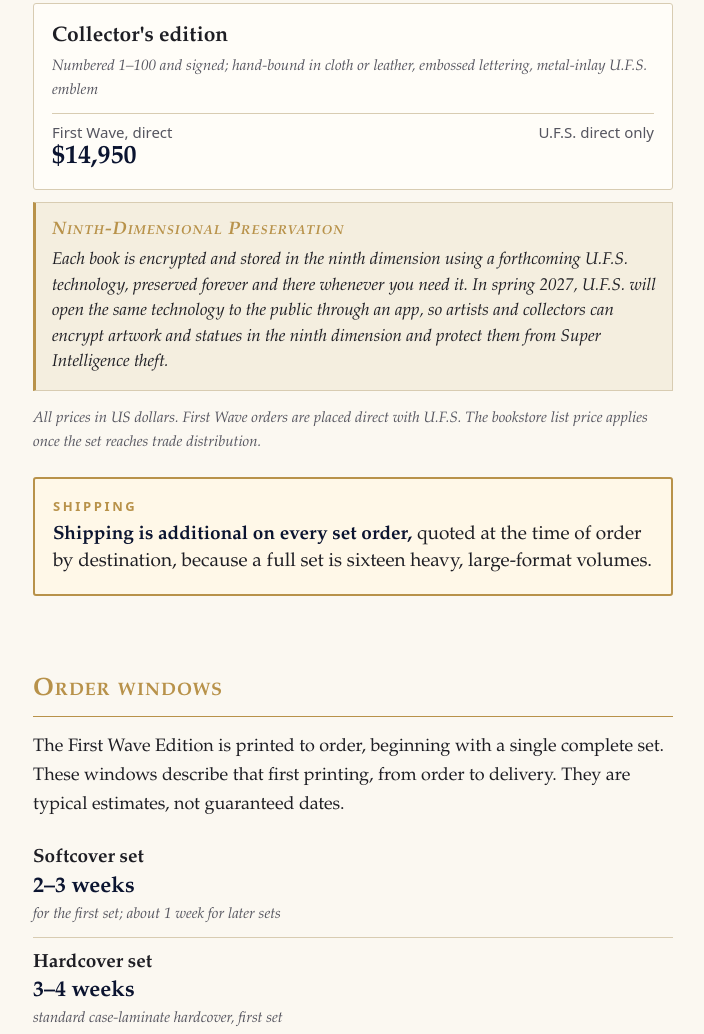
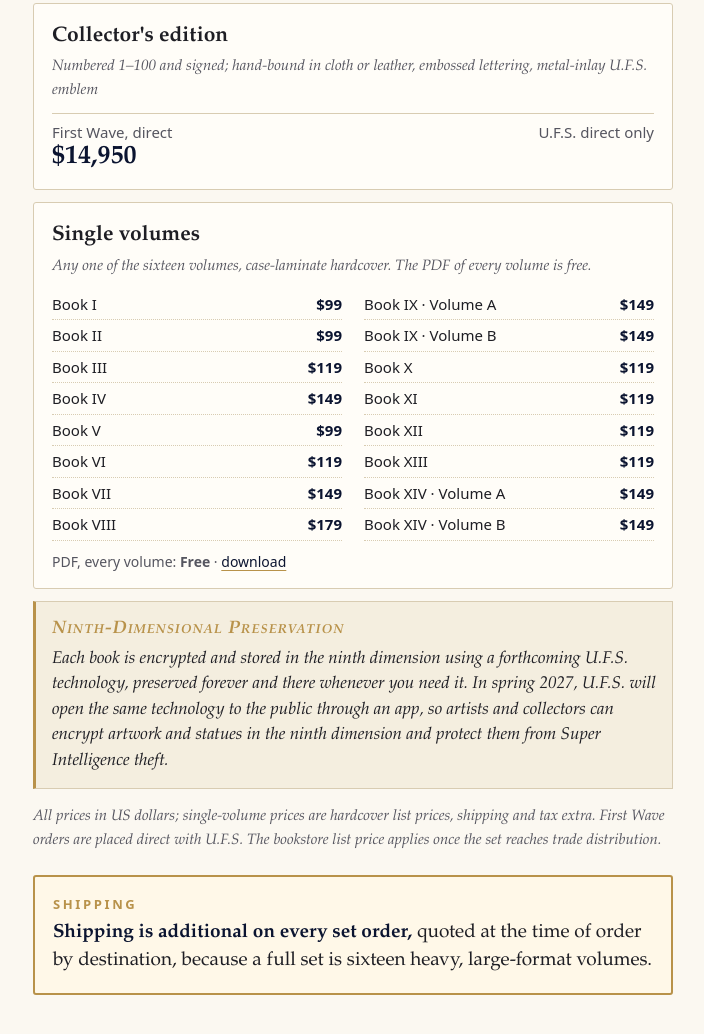
Before and after one commit to SpaceTimeManhattan/cctsexa-com, a plain HTML site: page index.html in a window 1280 px wide. Shown: the part 3885-4919 px from the top of the page, without its empty margins (287-991 px from the left). Drawn offline with Linux system fonts and the light colour scheme.

Commit message:
Per-volume prices (PDF free, hardcover list price per volume); fix reader jump landing on the previous page

```diff
--- a/assets/reader.js
+++ b/assets/reader.js
@@ -73,9 +73,10 @@ let started = false;
 function start() { if (started) return; started = true; loadPdfjs(); pages.forEach(d => d && io.observe(d)); }
 
 // Position helpers (all pages share one size, so position is arithmetic).
-function stride() { return pages.length > 2 ? pages[2].offsetTop - pages[1].offsetTop : pages[1].offsetHeight; }
+// Average stride over the whole document: per-page offsets are rounded to whole pixels, so a two-page stride drifts over thousands of pages.
+function stride() { return pages.length > 2 ? (pages[TOTAL].offsetTop - pages[1].offsetTop) / (TOTAL - 1) : pages[1].offsetHeight; }
 function curPage() { const s = stride(); return Math.max(1, Math.min(TOTAL, Math.floor((V.scrollTop - pages[1].offsetTop + s * 0.35) / s) + 1)); }
-function goto(p, smooth) { p = Math.max(1, Math.min(TOTAL, p | 0)); start(); V.scrollTo({ top: pages[1].offsetTop + (p - 1) * stride() - 12, behavior: smooth ? 'smooth' : 'auto' }); update(p); }
+function goto(p, smooth) { p = Math.max(1, Math.min(TOTAL, p | 0)); start(); V.scrollTo({ top: pages[p].offsetTop - 12, behavior: smooth ? 'smooth' : 'auto' }); update(p); }
 let lastBook = -1;
 function update(p) {
   p = p || curPage(); if (document.activeElement !== inp) inp.value = p;
--- a/index.html
+++ b/index.html
@@ -160,8 +160,11 @@ footer .by{font:600 15px var(--serif);color:#f3ecdc;letter-spacing:.06em;margin-
 <div class="row"><span>First Wave, direct<br><b>$1,495</b></span><span class="r">Bookstore list price<br><span class="lp">$1,650</span></span></div></div>
 <div class="price"><h3>Collector's edition</h3><p class="d">Numbered 1–100 and signed; hand-bound in cloth or leather, embossed lettering, metal-inlay U.F.S. emblem</p>
 <div class="row"><span>First Wave, direct<br><b>$14,950</b></span><span class="r">U.F.S. direct only</span></div></div>
+<!--SINGLE-VOLUMES:BEGIN--><div class="price" id="single"><h3>Single volumes</h3><p class="d">Any one of the sixteen volumes, case-laminate hardcover. The PDF of every volume is free.</p>
+<style>#single ul{list-style:none;margin:0;padding:0;columns:2;column-gap:22px;font:15px/1.5 var(--sans)}#single li{display:flex;justify-content:space-between;gap:8px;break-inside:avoid;border-bottom:1px dotted var(--rule);padding:4px 0}#single li b{color:var(--navy)}#single .pdf{font:14px/1.5 var(--sans);margin:10px 0 0;color:var(--grey)}@media (max-width:380px){#single ul{columns:1}}</style>
+<ul><li><span>Book I</span><b>$99</b></li><li><span>Book II</span><b>$99</b></li><li><span>Book III</span><b>$119</b></li><li><span>Book IV</span><b>$149</b></li><li><span>Book V</span><b>$99</b></li><li><span>Book VI</span><b>$119</b></li><li><span>Book VII</span><b>$149</b></li><li><span>Book VIII</span><b>$179</b></li><li><span>Book IX · Volume A</span><b>$149</b></li><li><span>Book IX · Volume B</span><b>$149</b></li><li><span>Book X</span><b>$119</b></li><li><span>Book XI</span><b>$119</b></li><li><span>Book XII</span><b>$119</b></li><li><span>Book XIII</span><b>$119</b></li><li><span>Book XIV · Volume A</span><b>$149</b></li><li><span>Book XIV · Volume B</span><b>$149</b></li></ul><p class="pdf">PDF, every volume: <b>Free</b> · <a href="#gallery">download</a></p></div><!--SINGLE-VOLUMES:END-->
 <aside class="ninth"><p class="k">Ninth-Dimensional Preservation</p><p>Each book is encrypted and stored in the ninth dimension using a forthcoming U.F.S. technology, preserved forever and there whenever you need it. In spring 2027, U.F.S. will open the same technology to the public through an app, so artists and collectors can encrypt artwork and statues in the ninth dimension and protect them from Super Intelligence theft.</p></aside>
-<p class="small">All prices in US dollars. First Wave orders are placed direct with U.F.S. The bookstore list price applies once the set reaches trade distribution.</p>
+<p class="small">All prices in US dollars; single-volume prices are hardcover list prices, shipping and tax extra. First Wave orders are placed direct with U.F.S. The bookstore list price applies once the set reaches trade distribution.</p>
 <div class="ship" role="note"><p class="k">Shipping</p><p><strong>Shipping is additional on every set order,</strong> quoted at the time of order by destination, because a full set is sixteen heavy, large-format volumes.</p></div>
 </section>
 
@@ -204,39 +207,39 @@ footer .by{font:600 15px var(--serif);color:#f3ecdc;letter-spacing:.06em;margin-
 
 <section id="gallery"><h2>The complete set</h2>
 <p class="small">The verified print edition · sixteen volumes · hardcover board covers · free PDF downloads</p>
-<style>#gallery .vols{list-style:none;margin:0;padding:0;display:grid;grid-template-columns:1fr 1fr;gap:22px 14px}#gallery .vol img{width:100%;height:auto;display:block;border:1px solid var(--gold);background:#0b1430;aspect-ratio:600/817}#gallery .vt{font-size:15px;line-height:1.35;margin:8px 0 2px}#gallery .vt b{display:block;font-variant:small-caps;color:var(--gold);letter-spacing:.04em}#gallery .vm{font:13px/1.4 var(--sans);color:var(--grey);margin:0 0 6px}#gallery .va{margin:0;display:flex;gap:6px;flex-wrap:wrap}#gallery .va a{font:700 13px/1 var(--sans);text-decoration:none;color:var(--navy);border:1px solid var(--gold);border-radius:3px;padding:8px 10px}#gallery .va a+a{background:var(--gold)}@media (min-width:720px){#gallery .vols{grid-template-columns:repeat(4,1fr)}}</style>
+<style>#gallery .vp{margin:0 0 8px;font:13px/1.5 var(--sans);color:var(--ink);display:flex;flex-direction:column}#gallery .vp b{font-weight:700;color:var(--navy)}#gallery .vols{list-style:none;margin:0;padding:0;display:grid;grid-template-columns:1fr 1fr;gap:22px 14px}#gallery .vol img{width:100%;height:auto;display:block;border:1px solid var(--gold);background:#0b1430;aspect-ratio:600/817}#gallery .vt{font-size:15px;line-height:1.35;margin:8px 0 2px}#gallery .vt b{display:block;font-variant:small-caps;color:var(--gold);letter-spacing:.04em}#gallery .vm{font:13px/1.4 var(--sans);color:var(--grey);margin:0 0 6px}#gallery .va{margin:0;display:flex;gap:6px;flex-wrap:wrap}#gallery .va a{font:700 13px/1 var(--sans);text-decoration:none;color:var(--navy);border:1px solid var(--gold);border-radius:3px;padding:8px 10px}#gallery .va a+a{background:var(--gold)}@media (min-width:720px){#gallery .vols{grid-template-columns:repeat(4,1fr)}}</style>
 <ul class="vols"><li class="vol"><img src="assets/covers/book-01-300.webp" srcset="assets/covers/book-01-300.webp 300w, assets/covers/book-01-600.webp 600w" sizes="(min-width:720px) 160px, 45vw" width="600" height="817" loading="lazy" decoding="async" alt="Book I, hardcover board cover">
-<p class="vt"><b>Book I</b>The Master Theorem of the CCT/SEXA Unified Field Framework</p><p class="vm">161 pages · 36 MB PDF</p>
+<p class="vt"><b>Book I</b>The Master Theorem of the CCT/SEXA Unified Field Framework</p><p class="vm">161 pages · 36 MB PDF</p><p class="vp"><span>PDF: <b>Free</b></span><span>Hardcover: <b>$99</b></span></p>
 <p class="va"><a href="#p=1" data-goto="1">Read</a><a href="https://github.com/SpaceTimeManhattan/cctsexa-com/releases/download/verified-edition-2026-11-23/CCT-SEXA_Book_01_I_print.pdf" rel="noopener">Download PDF</a></p></li><li class="vol"><img src="assets/covers/book-02-300.webp" srcset="assets/covers/book-02-300.webp 300w, assets/covers/book-02-600.webp 600w" sizes="(min-width:720px) 160px, 45vw" width="600" height="817" loading="lazy" decoding="async" alt="Book II, hardcover board cover">
-<p class="vt"><b>Book II</b>The CCT/SEXA Unified Field Framework</p><p class="vm">179 pages · 38 MB PDF</p>
+<p class="vt"><b>Book II</b>The CCT/SEXA Unified Field Framework</p><p class="vm">179 pages · 38 MB PDF</p><p class="vp"><span>PDF: <b>Free</b></span><span>Hardcover: <b>$99</b></span></p>
 <p class="va"><a href="#p=162" data-goto="162">Read</a><a href="https://github.com/SpaceTimeManhattan/cctsexa-com/releases/download/verified-edition-2026-11-23/CCT-SEXA_Book_02_II_print.pdf" rel="noopener">Download PDF</a></p></li><li class="vol"><img src="assets/covers/book-03-300.webp" srcset="assets/covers/book-03-300.webp 300w, assets/covers/book-03-600.webp 600w" sizes="(min-width:720px) 160px, 45vw" width="600" height="817" loading="lazy" decoding="async" alt="Book III, hardcover board cover">
-<p class="vt"><b>Book III</b>Gamma-Subthreshold Fold Logic</p><p class="vm">304 pages · 67 MB PDF</p>
+<p class="vt"><b>Book III</b>Gamma-Subthreshold Fold Logic</p><p class="vm">304 pages · 67 MB PDF</p><p class="vp"><span>PDF: <b>Free</b></span><span>Hardcover: <b>$119</b></span></p>
 <p class="va"><a href="#p=341" data-goto="341">Read</a><a href="https://github.com/SpaceTimeManhattan/cctsexa-com/releases/download/verified-edition-2026-11-23/CCT-SEXA_Book_03_III_print.pdf" rel="noopener">Download PDF</a></p></li><li class="vol"><img src="assets/covers/book-04-300.webp" srcset="assets/covers/book-04-300.webp 300w, assets/covers/book-04-600.webp 600w" sizes="(min-width:720px) 160px, 45vw" width="600" height="817" loading="lazy" decoding="async" alt="Book IV, hardcover board cover">
-<p class="vt"><b>Book IV</b>The Quaternionic Architecture of Recursive Computation</p><p class="vm">518 pages · 110 MB PDF</p>
+<p class="vt"><b>Book IV</b>The Quaternionic Architecture of Recursive Computation</p><p class="vm">518 pages · 110 MB PDF</p><p class="vp"><span>PDF: <b>Free</b></span><span>Hardcover: <b>$149</b></span></p>
 <p class="va"><a href="#p=645" data-goto="645">Read</a><a href="https://github.com/SpaceTimeManhattan/cctsexa-com/releases/download/verified-edition-2026-11-23/CCT-SEXA_Book_04_IV_print.pdf" rel="noopener">Download PDF</a></p></li><li class="vol"><img src="assets/covers/book-05-300.webp" srcset="assets/covers/book-05-300.webp 300w, assets/covers/book-05-600.webp 600w" sizes="(min-width:720px) 160px, 45vw" width="600" height="817" loading="lazy" decoding="async" alt="Book V, hardcover board cover">
-<p class="vt"><b>Book V</b>Spectral Architecture of Recursive Computation</p><p class="vm">227 pages · 49 MB PDF</p>
+<p class="vt"><b>Book V</b>Spectral Architecture of Recursive Computation</p><p class="vm">227 pages · 49 MB PDF</p><p class="vp"><span>PDF: <b>Free</b></span><span>Hardcover: <b>$99</b></span></p>
 <p class="va"><a href="#p=1163" data-goto="1163">Read</a><a href="https://github.com/SpaceTimeManhattan/cctsexa-com/releases/download/verified-edition-2026-11-23/CCT-SEXA_Book_05_V_print.pdf" rel="noopener">Download PDF</a></p></li><li class="vol"><img src="assets/covers/book-06-300.webp" srcset="assets/covers/book-06-300.webp 300w, assets/covers/book-06-600.webp 600w" sizes="(min-width:720px) 160px, 45vw" width="600" height="817" loading="lazy" decoding="async" alt="Book VI, hardcover board cover">
-<p class="vt"><b>Book VI</b>Higher-Order Recursive Operator Architectures</p><p class="vm">337 pages · 72 MB PDF</p>
+<p class="vt"><b>Book VI</b>Higher-Order Recursive Operator Architectures</p><p class="vm">337 pages · 72 MB PDF</p><p class="vp"><span>PDF: <b>Free</b></span><span>Hardcover: <b>$119</b></span></p>
 <p class="va"><a href="#p=1390" data-goto="1390">Read</a><a href="https://github.com/SpaceTimeManhattan/cctsexa-com/releases/download/verified-edition-2026-11-23/CCT-SEXA_Book_06_VI_print.pdf" rel="noopener">Download PDF</a></p></li><li class="vol"><img src="assets/covers/book-07-300.webp" srcset="assets/covers/book-07-300.webp 300w, assets/covers/book-07-600.webp 600w" sizes="(min-width:720px) 160px, 45vw" width="600" height="817" loading="lazy" decoding="async" alt="Book VII, hardcover board cover">
-<p class="vt"><b>Book VII</b>Recursive Computational Universes</p><p class="vm">537 pages · 116 MB PDF</p>
+<p class="vt"><b>Book VII</b>Recursive Computational Universes</p><p class="vm">537 pages · 116 MB PDF</p><p class="vp"><span>PDF: <b>Free</b></span><span>Hardcover: <b>$149</b></span></p>
 <p class="va"><a href="#p=1727" data-goto="1727">Read</a><a href="https://github.com/SpaceTimeManhattan/cctsexa-com/releases/download/verified-edition-2026-11-23/CCT-SEXA_Book_07_VII_print.pdf" rel="noopener">Download PDF</a></p></li><li class="vol"><img src="assets/covers/book-08-300.webp" srcset="assets/covers/book-08-300.webp 300w, assets/covers/book-08-600.webp 600w" sizes="(min-width:720px) 160px, 45vw" width="600" height="817" loading="lazy" decoding="async" alt="Book VIII, hardcover board cover">
-<p class="vt"><b>Book VIII</b>Recursive Meta-Cosmological Architectures</p><p class="vm">681 pages · 145 MB PDF</p>
+<p class="vt"><b>Book VIII</b>Recursive Meta-Cosmological Architectures</p><p class="vm">681 pages · 145 MB PDF</p><p class="vp"><span>PDF: <b>Free</b></span><span>Hardcover: <b>$179</b></span></p>
 <p class="va"><a href="#p=2264" data-goto="2264">Read</a><a href="https://github.com/SpaceTimeManhattan/cctsexa-com/releases/download/verified-edition-2026-11-23/CCT-SEXA_Book_08_VIII_print.pdf" rel="noopener">Download PDF</a></p></li><li class="vol"><img src="assets/covers/book-09a-300.webp" srcset="assets/covers/book-09a-300.webp 300w, assets/covers/book-09a-600.webp 600w" sizes="(min-width:720px) 160px, 45vw" width="600" height="817" loading="lazy" decoding="async" alt="Book IX · Volume A, hardcover board cover">
-<p class="vt"><b>Book IX · Volume A</b>Recursive Hyper-Cosmological Architectures</p><p class="vm">575 pages · 124 MB PDF</p>
+<p class="vt"><b>Book IX · Volume A</b>Recursive Hyper-Cosmological Architectures</p><p class="vm">575 pages · 124 MB PDF</p><p class="vp"><span>PDF: <b>Free</b></span><span>Hardcover: <b>$149</b></span></p>
 <p class="va"><a href="#p=2945" data-goto="2945">Read</a><a href="https://github.com/SpaceTimeManhattan/cctsexa-com/releases/download/verified-edition-2026-11-23/CCT-SEXA_Book_09A_IX-A_print.pdf" rel="noopener">Download PDF</a></p></li><li class="vol"><img src="assets/covers/book-09b-300.webp" srcset="assets/covers/book-09b-300.webp 300w, assets/covers/book-09b-600.webp 600w" sizes="(min-width:720px) 160px, 45vw" width="600" height="817" loading="lazy" decoding="async" alt="Book IX · Volume B, hardcover board cover">
-<p class="vt"><b>Book IX · Volume B</b>Recursive Hyper-Cosmological Architectures</p><p class="vm">564 pages · 118 MB PDF</p>
+<p class="vt"><b>Book IX · Volume B</b>Recursive Hyper-Cosmological Architectures</p><p class="vm">564 pages · 118 MB PDF</p><p class="vp"><span>PDF: <b>Free</b></span><span>Hardcover: <b>$149</b></span></p>
 <p class="va"><a href="#p=3520" data-goto="3520">Read</a><a href="https://github.com/SpaceTimeManhattan/cctsexa-com/releases/download/verified-edition-2026-11-23/CCT-SEXA_Book_09B_IX-B_print.pdf" rel="noopener">Download PDF</a></p></li><li class="vol"><img src="assets/covers/book-10-300.webp" srcset="assets/covers/book-10-300.webp 300w, assets/covers/book-10-600.webp 600w" sizes="(min-width:720px) 160px, 45vw" width="600" height="817" loading="lazy" decoding="async" alt="Book X, hardcover board cover">
-<p class="vt"><b>Book X</b>Recursive Civilizational Architectures</p><p class="vm">313 pages · 65 MB PDF</p>
+<p class="vt"><b>Book X</b>Recursive Civilizational Architectures</p><p class="vm">313 pages · 65 MB PDF</p><p class="vp"><span>PDF: <b>Free</b></span><span>Hardcover: <b>$119</b></span></p>
 <p class="va"><a href="#p=4084" data-goto="4084">Read</a><a href="https://github.com/SpaceTimeManhattan/cctsexa-com/releases/download/verified-edition-2026-11-23/CCT-SEXA_Book_10_X_print.pdf" rel="noopener">Download PDF</a></p></li><li class="vol"><img src="assets/covers/book-11-300.webp" srcset="assets/covers/book-11-300.webp 300w, assets/covers/book-11-600.webp 600w" sizes="(min-width:720px) 160px, 45vw" width="600" height="817" loading="lazy" decoding="async" alt="Book XI, hardcover board cover">
-<p class="vt"><b>Book XI</b>Recursive Interstellar Architectures</p><p class="vm">333 pages · 70 MB PDF</p>
+<p class="vt"><b>Book XI</b>Recursive Interstellar Architectures</p><p class="vm">333 pages · 70 MB PDF</p><p class="vp"><span>PDF: <b>Free</b></span><span>Hardcover: <b>$119</b></span></p>
 <p class="va"><a href="#p=4397" data-goto="4397">Read</a><a href="https://github.com/SpaceTimeManhattan/cctsexa-com/releases/download/verified-edition-2026-11-23/CCT-SEXA_Book_11_XI_print.pdf" rel="noopener">Download PDF</a></p></li><li class="vol"><img src="assets/covers/book-12-300.webp" srcset="assets/covers/book-12-300.webp 300w, assets/covers/book-12-600.webp 600w" sizes="(min-width:720px) 160px, 45vw" width="600" height="817" loading="lazy" decoding="async" alt="Book XII, hardcover board cover">
-<p class="vt"><b>Book XII</b>Recursive Galactic Civilizations</p><p class="vm">304 pages · 65 MB PDF</p>
+<p class="vt"><b>Book XII</b>Recursive Galactic Civilizations</p><p class="vm">304 pages · 65 MB PDF</p><p class="vp"><span>PDF: <b>Free</b></span><span>Hardcover: <b>$119</b></span></p>
 <p class="va"><a href="#p=4730" data-goto="4730">Read</a><a href="https://github.com/SpaceTimeManhattan/cctsexa-com/releases/download/verified-edition-2026-11-23/CCT-SEXA_Book_12_XII_print.pdf" rel="noopener">Download PDF</a></p></li><li class="vol"><img src="assets/covers/book-13-300.webp" srcset="assets/covers/book-13-300.webp 300w, assets/covers/book-13-600.webp 600w" sizes="(min-width:720px) 160px, 45vw" width="600" height="817" loading="lazy" decoding="async" alt="Book XIII, hardcover board cover">
-<p class="vt"><b>Book XIII</b>Recursive Intergalactic Civilizations</p><p class="vm">276 pages · 61 MB PDF</p>
+<p class="vt"><b>Book XIII</b>Recursive Intergalactic Civilizations</p><p class="vm">276 pages · 61 MB PDF</p><p class="vp"><span>PDF: <b>Free</b></span><span>Hardcover: <b>$119</b></span></p>
 <p class="va"><a href="#p=5034" data-goto="5034">Read</a><a href="https://github.com/SpaceTimeManhattan/cctsexa-com/releases/download/verified-edition-2026-11-23/CCT-SEXA_Book_13_XIII_print.pdf" rel="noopener">Download PDF</a></p></li><li class="vol"><img src="assets/covers/book-14a-300.webp" srcset="assets/covers/book-14a-300.webp 300w, assets/covers/book-14a-600.webp 600w" sizes="(min-width:720px) 160px, 45vw" width="600" height="817" loading="lazy" decoding="async" alt="Book XIV · Volume A, hardcover board cover">
-<p class="vt"><b>Book XIV · Volume A</b>The Universal Recursive Closure</p><p class="vm">554 pages · 122 MB PDF</p>
+<p class="vt"><b>Book XIV · Volume A</b>The Universal Recursive Closure</p><p class="vm">554 pages · 122 MB PDF</p><p class="vp"><span>PDF: <b>Free</b></span><span>Hardcover: <b>$149</b></span></p>
 <p class="va"><a href="#p=5310" data-goto="5310">Read</a><a href="https://github.com/SpaceTimeManhattan/cctsexa-com/releases/download/verified-edition-2026-11-23/CCT-SEXA_Book_14A_XIV-A_print.pdf" rel="noopener">Download PDF</a></p></li><li class="vol"><img src="assets/covers/book-14b-300.webp" srcset="assets/covers/book-14b-300.webp 300w, assets/covers/book-14b-600.webp 600w" sizes="(min-width:720px) 160px, 45vw" width="600" height="817" loading="lazy" decoding="async" alt="Book XIV · Volume B, hardcover board cover">
-<p class="vt"><b>Book XIV · Volume B</b>The Universal Recursive Closure</p><p class="vm">546 pages · 117 MB PDF</p>
+<p class="vt"><b>Book XIV · Volume B</b>The Universal Recursive Closure</p><p class="vm">546 pages · 117 MB PDF</p><p class="vp"><span>PDF: <b>Free</b></span><span>Hardcover: <b>$149</b></span></p>
 <p class="va"><a href="#p=5864" data-goto="5864">Read</a><a href="https://github.com/SpaceTimeManhattan/cctsexa-com/releases/download/verified-edition-2026-11-23/CCT-SEXA_Book_14B_XIV-B_print.pdf" rel="noopener">Download PDF</a></p></li></ul>
 <p class="small">PDFs are the final print files, unchanged. SHA-256 checksums are listed on the <a href="https://github.com/SpaceTimeManhattan/cctsexa-com/releases/tag/verified-edition-2026-11-23" rel="noopener">release page</a>.</p>
 </section>
```
